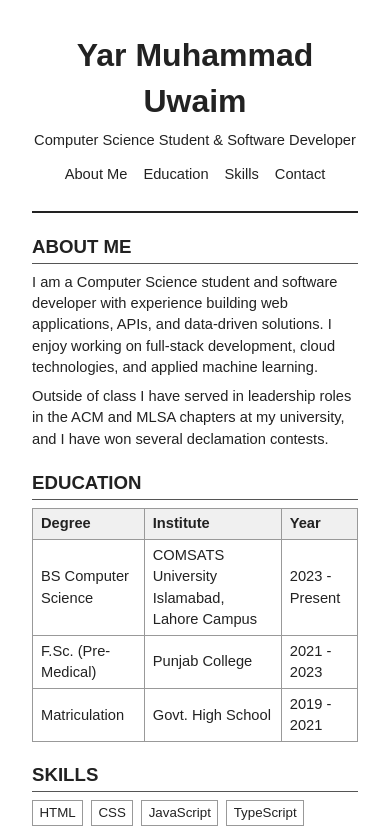
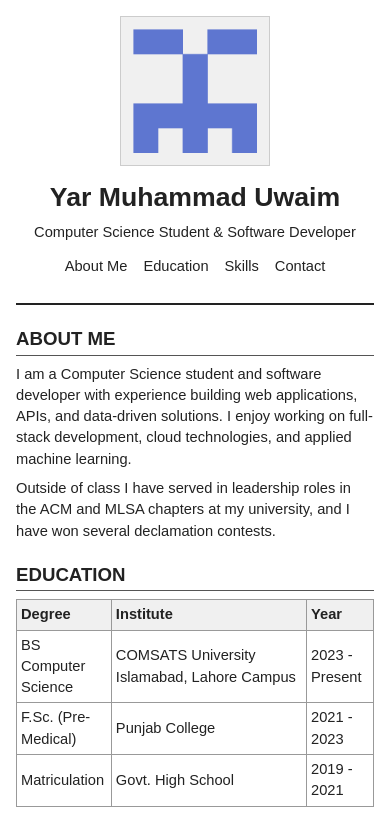
Before and after one commit to Yar-Muhammad-Awaim/web_dev_fa26, a plain HTML site: page assignment-1/index.html in a window 390 px wide. Shown: the top 831 px of the page. Drawn offline with Linux system fonts and the light colour scheme.

Commit message:
assignment 1: add profile photo and improve small screen spacing

```diff
--- a/assignment-1/index.html
+++ b/assignment-1/index.html
@@ -11,6 +11,7 @@
 <body>
 
     <header>
+        <img src="profile.jpg" alt="GitHub profile photo of Yar Muhammad Uwaim" width="150" height="150">
         <h1>Yar Muhammad Uwaim</h1>
         <p class="tagline">Computer Science Student &amp; Software Developer</p>
 
--- a/assignment-1/styles.css
+++ b/assignment-1/styles.css
@@ -115,3 +115,11 @@ footer {
     border-top: 1px solid #999;
     font-size: 10pt;
 }
+
+/* Keep navigation and the education table readable on narrow screens. */
+nav ul { flex-wrap: wrap; }
+@media (max-width: 600px) {
+    body { padding: 1rem; }
+    h1 { font-size: 20pt; }
+    th, td { padding: 0.25rem; overflow-wrap: anywhere; }
+}
```
Also changed, not shown: assignment-1/profile.jpg (added).
